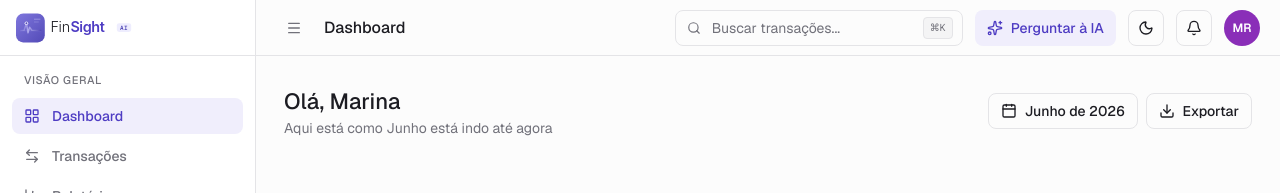
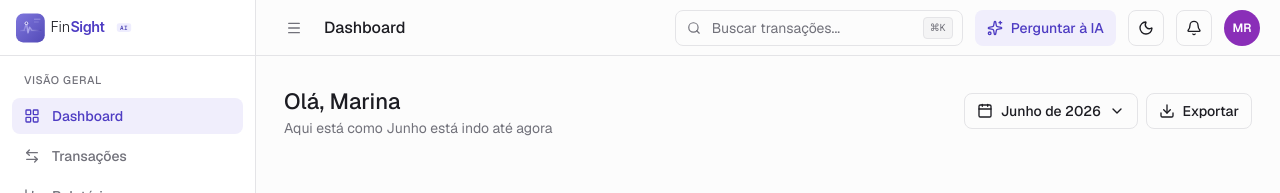
Before and after one commit to fernandaquerino/finsight-ai, a Next.js app: page / in a window 1280 px wide. Shown: the top 193 px of the page. Built offline with nearby package versions, Linux system fonts and the light colour scheme.

Commit message:
feat: add chevron to calendar button

```diff
--- a/src/app/(app)/page.tsx
+++ b/src/app/(app)/page.tsx
@@ -2,7 +2,7 @@
 
 import { Button } from "@/components/ui/Button";
 import { getMonthAndYear, getMonthName, getToday } from "@/utils/date";
-import { Calendar, Download } from "lucide-react";
+import { Calendar, ChevronDown, Download } from "lucide-react";
 
 export default function DashboardPage() {
   const today = getToday();
@@ -25,6 +25,7 @@ export default function DashboardPage() {
           <Button variant="secondary" size="sm">
             <Calendar />
             {currentMonthAndYear}
+            <ChevronDown />
           </Button>
           <Button variant="secondary" size="sm">
             <Download />
```
